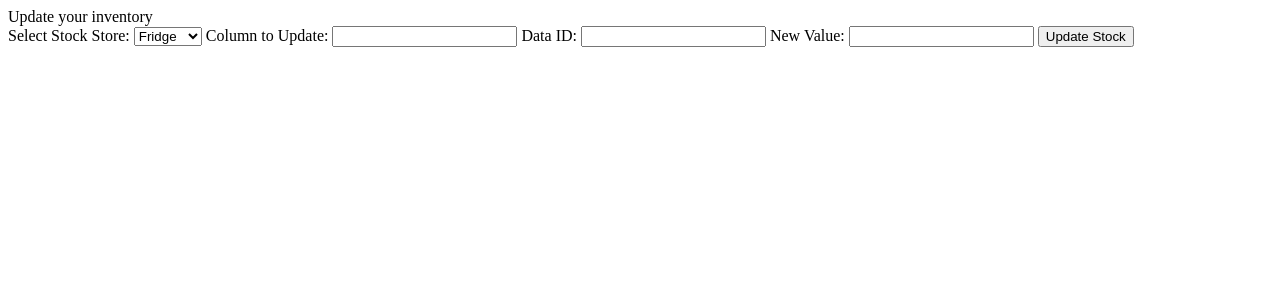
After one commit to somedaysmash/Software4_Group5_Smart_Pantry, a Flask app: page /update_stock in a window 1280 px wide. The commit adds this page. Shown: the top 300 px of the page. Run offline with Flask 3, Linux system fonts and the light colour scheme.

```diff
--- a/App.py
+++ b/App.py
@@ -1,8 +1,8 @@
 # FLASK AND @ROUTES GO HERE
-from flask import Flask, jsonify, request, render_template, send_file, session
+from flask import Flask, jsonify, request, render_template, send_file, session, redirect, url_for
 from utilities import update_inventory, retrieve_stock, _add_item, stock_delete, fetch_protein_data, fetch_out_of_date,\
     fetch_expiring_ingredient_data
-from RecipeAPI import get_random_recipe, check_stock_for_recipe, recipe_search_by_ingredient
+from RecipeAPI import get_random_recipe, check_stock_for_recipe, recipe_search_by_ingredient, update_pantry
 from API_key import secret_key
 
 app = Flask(__name__)
@@ -44,64 +44,70 @@ def ingredient():
         return render_template('ingredient.html', recipe=recipe, proteins=[])
 
 
-@app.route('/add_item_fridge', methods=['PUT'])
-def new_item_fridge():
-    new_fridge_stock = request.get_json()
-    _add_item(
-        stock_store='fridge',
-        values=(
-            new_fridge_stock['IngredientName'],
-            new_fridge_stock['TypeOfIngredient'],
-            new_fridge_stock['Quantity'],
-            new_fridge_stock['UnitOfMeasurement'],
-            new_fridge_stock['MinimumQuantityNeeded'],
-            new_fridge_stock['SellByDate']
-        )
-    )
-    return new_fridge_stock
+# @app.route('/add_item_fridge', methods=['PUT'])
+# def new_item_fridge():
+#     new_fridge_stock = request.get_json()
+#     _add_item(
+#         stock_store='fridge',
+#         values=(
+#             new_fridge_stock['IngredientName'],
+#             new_fridge_stock['TypeOfIngredient'],
+#             new_fridge_stock['Quantity'],
+#             new_fridge_stock['UnitOfMeasurement'],
+#             new_fridge_stock['MinimumQuantityNeeded'],
+#             new_fridge_stock['SellByDate']
+#         )
+#     )
+#     return new_fridge_stock
+#
+#
+# @app.route('/add_item_freezer', methods=['PUT'])
+# def new_item_freezer():
+#     new_freezer_stock = request.get_json()
+#     _add_item(
+#         stock_store='freezer',
+#         values=(
+#             new_freezer_stock['IngredientName'],
+#             new_freezer_stock['TypeOfIngredient'],
+#             new_freezer_stock['Quantity'],
+#             new_freezer_stock['UnitOfMeasurement'],
+#             new_freezer_stock['MinimumQuantityNeeded'],
+#             new_freezer_stock['SellByDate']
+#         )
+#     )
+#     return new_freezer_stock
+#
+#
+# @app.route('/add_item_pantry', methods=['PUT'])
+# def new_item_pantry():
+#     new_pantry_stock = request.get_json()
+#     _add_item(
+#         stock_store='pantry',
+#         values=(
+#             new_pantry_stock['IngredientName'],
+#             new_pantry_stock['TypeOfIngredient'],
+#             new_pantry_stock['Quantity'],
+#             new_pantry_stock['UnitOfMeasurement'],
+#             new_pantry_stock['MinimumQuantityNeeded'],
+#             new_pantry_stock['SellByDate']
+#         )
+#     )
+#     return new_pantry_stock
 
 
-@app.route('/add_item_freezer', methods=['PUT'])
-def new_item_freezer():
-    new_freezer_stock = request.get_json()
-    _add_item(
-        stock_store='freezer',
-        values=(
-            new_freezer_stock['IngredientName'],
-            new_freezer_stock['TypeOfIngredient'],
-            new_freezer_stock['Quantity'],
-            new_freezer_stock['UnitOfMeasurement'],
-            new_freezer_stock['MinimumQuantityNeeded'],
-            new_freezer_stock['SellByDate']
-        )
-    )
-    return new_freezer_stock
+@app.route('/update_stock', methods=['GET', 'POST'])
+def update_inventory_route():
+    if request.method == 'POST':
+        storage_update = request.form['storage_update']
+        column_update = request.form['column_update']
+        data_id = request.form['data_id']
+        new_value = request.form['new_value']
 
+        update_inventory(storage_update, column_update, data_id, new_value)
 
-@app.route('/add_item_pantry', methods=['PUT'])
-def new_item_pantry():
-    new_pantry_stock = request.get_json()
-    _add_item(
-        stock_store='pantry',
-        values=(
-            new_pantry_stock['IngredientName'],
-            new_pantry_stock['TypeOfIngredient'],
-            new_pantry_stock['Quantity'],
-            new_pantry_stock['UnitOfMeasurement'],
-            new_pantry_stock['MinimumQuantityNeeded'],
-            new_pantry_stock['SellByDate']
-        )
-    )
-    return new_pantry_stock
+        return redirect(url_for('kitchen'))
 
-
-@app.route('/update/fridge', methods=['PUT'])
-def update_fridge_stock():
-    successful = update_inventory()
-    if successful:
-        return jsonify({"message": f"Fridge ingredient has been updated."})
-    else:
-        return jsonify({"error": f"Failed to update fridge ingredient."})
+    return render_template('update_stock.html')
 
 
 @app.route('/delete/<stock_store>/<item_name>', methods=['DELETE'])
@@ -181,4 +187,25 @@ def out_of_date_ingredients():
     return render_template('out_of_date_ingredients.html', out_of_date=out_of_date_data, expiring_data=expiring_data)
 
 
+@app.route('/add_stock', methods=['GET'])
+def add_stock():
+    return render_template('add_stock.html')
+
+
+@app.route('/add_stock', methods=['POST'])
+def add_stock_submit():
+    stock_store = request.form['stock_store']
+    item_name = request.form['itemName']
+    type_of_ingredient = request.form['typeOfIngredient']
+    quantity = request.form['quantity']
+    unit_of_measurement = request.form['unitOfMeasurement']
+    min_quantity = request.form['minQuantity']
+    sell_by_date = request.form['sellByDate']
+
+    _add_item(stock_store, (item_name, type_of_ingredient, quantity, unit_of_measurement, min_quantity, sell_by_date))
+
+    # Redirect back to original page (kitchen page) after form submission
+    return redirect(url_for('kitchen'))
+
+
 app.run(port=5002, debug=True)
--- /dev/null
+++ b/templates/update_stock.html
@@ -0,0 +1,31 @@
+<!DOCTYPE html>
+<html lang="en">
+<head>
+    <meta charset="UTF-8">
+
+</head>
+<body>
+    <div class='prompt'>Update your inventory</div>
+
+<form method="POST" action="update_stock" id="updateStockForm">
+
+    <label for="storage_update">Select Stock Store:</label>
+    <select name="stock_store" id="storage_update" required>
+        <option value="Fridge">Fridge</option>
+        <option value="Pantry">Pantry</option>
+        <option value="Freezer">Freezer</option>
+    </select>
+
+    <label for="column_update">Column to Update:</label>
+    <input type="text" name="column_update" id="column_update" required>
+
+    <label for="data_id">Data ID:</label>
+    <input type="text" name="data_id" id="data_id" required>
+
+    <label for="new_value">New Value:</label>
+    <input type="text" name="new_value" id="new_value" required>
+
+    <button type="submit" name="action">Update Stock</button>
+</form>
+</body>
+</html>
```
Also changed, not shown: templates/add_stock.html (added, +41 -0 lines), templates/delete_stock.html (added, +24 -0 lines), templates/kitchen.html (+26 -23 lines), utilities.py (+9 -9 lines).
